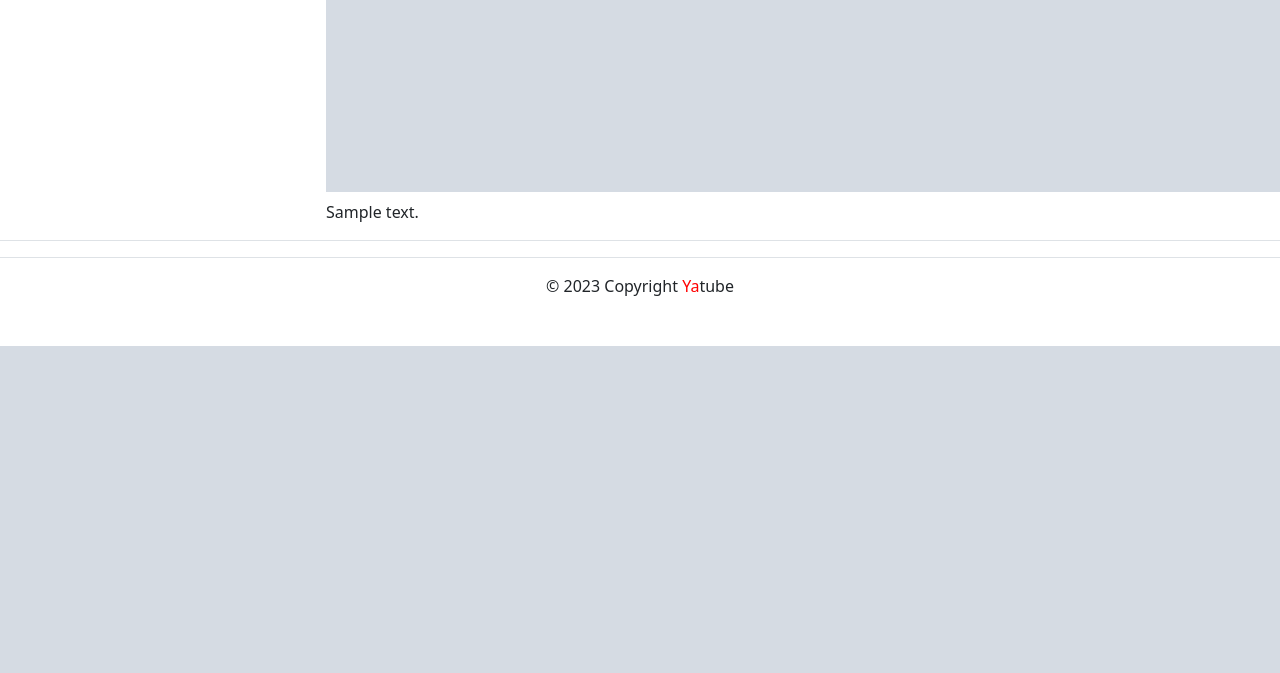
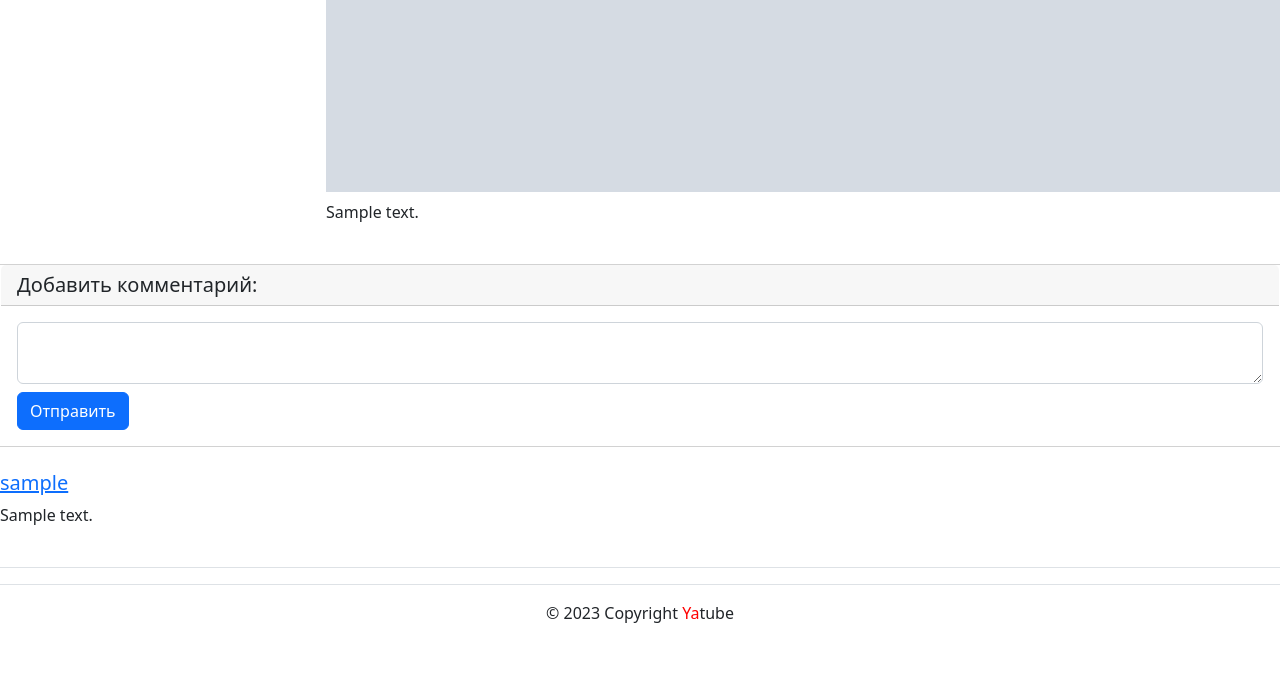
Before and after one commit to uHDezuT/hw04_tests, a Django app: page /posts/1/ in a window 1280 px wide. Shown: the part 588-1261 px from the top of the page. Before the commit the page ends 934 px from the top, so only its background shows below. Run offline with Django 3.2, Linux system fonts and the light colour scheme; a user stored in the database is signed in; tables that the repository leaves empty hold one stand-in row (values such as "Sample post"); grey boxes marked "Sample" are stand-in pictures; some libraries are stand-ins or nearby versions.

Commit message:
Создал форму с комментариями

```diff
--- a/yatube/posts/forms.py
+++ b/yatube/posts/forms.py
@@ -1,6 +1,6 @@
-from django.forms import ModelForm
+from django.forms import ModelForm, Textarea
 
-from .models import Post
+from .models import Post, Comment
 
 
 class PostForm(ModelForm):
@@ -17,3 +17,13 @@ class PostForm(ModelForm):
             'text': 'Текст поста',
             'image': 'Изображение поста',
         }
+
+
+class CommentForm(ModelForm):
+    class Meta:
+        model = Comment
+        fields = ('text',)
+        widgets = {'text': Textarea(attrs={"cols": 55, "rows": 2})}
+        help_texts = {
+            'text': 'Текст комментария',
+        }
--- a/yatube/posts/models.py
+++ b/yatube/posts/models.py
@@ -40,6 +40,7 @@ class Post(models.Model):
     image = models.ImageField(
         'Картинка',
         upload_to='posts/',
+        help_text='Добавьте изображение',
         blank=True
     )
 
@@ -48,3 +49,27 @@ class Post(models.Model):
 
     class Meta:
         ordering = ["-pub_date"]
+
+
+class Comment(models.Model):
+    post = models.ForeignKey(
+        Post,
+        on_delete=models.CASCADE,
+        related_name='comments'
+    )
+    author = models.ForeignKey(
+        User,
+        on_delete=models.CASCADE,
+        verbose_name='Автор',
+        related_name='comments'
+    )
+    text = models.TextField(
+        verbose_name='Текст комментария',
+        help_text='Введите текст'
+    )
+    created = models.DateTimeField(
+        verbose_name='Дата публикации', auto_now_add=True
+    )
+
+    def __str__(self):
+        return self.text[:15]
--- a/yatube/posts/urls.py
+++ b/yatube/posts/urls.py
@@ -12,7 +12,9 @@ urlpatterns = [
     path('profile/<str:username>/', views.profile, name='profile'),
     path('posts/<int:post_id>/', views.post_detail, name='post_detail'),
     path('create/', views.post_create, name='post_create'),
-    path('posts/<post_id>/edit/', views.post_edit, name='post_edit')
+    path('posts/<post_id>/edit/', views.post_edit, name='post_edit'),
+    path('posts/<int:post_id>/comment/', views.add_comment,
+         name='add_comment'),
 ]
 
 if settings.DEBUG:
--- a/yatube/posts/views.py
+++ b/yatube/posts/views.py
@@ -2,8 +2,8 @@ from django.contrib.auth.decorators import login_required
 from django.core.paginator import Paginator
 from django.shortcuts import render, get_object_or_404, redirect
 
-from .forms import PostForm
-from .models import Post, Group, User
+from .forms import PostForm, CommentForm
+from .models import Post, Group, User, Comment
 
 SELECT_LIMIT = 10  # лимит постов на странице
 
@@ -59,9 +59,13 @@ def post_detail(request, post_id):
 
     user_post = get_object_or_404(Post, id=post_id)
     post_count = user_post.author.posts.count()
+    form = CommentForm(request.POST or None)
+    comments = Comment.objects.filter(post__id=post_id)
     context = {
         'post_count': post_count,
         'user_post': user_post,
+        'form': form,
+        'comments': comments,
     }
     return render(request, 'posts/post_detail.html', context)
 
@@ -112,3 +116,15 @@ def post_edit(request, post_id):
                       "title": title,
                       "button_caption": button_caption,
                       "post": post})
+
+
+@login_required
+def add_comment(request, post_id):
+    post = get_object_or_404(Post, id=post_id)
+    form = CommentForm(request.POST or None)
+    if form.is_valid():
+        comment = form.save(commit=False)
+        comment.author = request.user
+        comment.post = post
+        comment.save()
+    return redirect('posts:post_detail', post_id=post_id)
--- /dev/null
+++ b/yatube/templates/includes/comment_form.html
@@ -0,0 +1,31 @@
+{% load user_filters %}
+
+{% if user.is_authenticated %}
+  <div class="card my-4">
+    <h5 class="card-header">Добавить комментарий:</h5>
+    <div class="card-body">
+      <form method="post" action="{% url 'posts:add_comment' user_post.id %}">
+        {% csrf_token %}
+        <div class="form-group mb-2">
+          {{ form.text|addclass:"form-control" }}
+        </div>
+        <button type="submit" class="btn btn-primary">Отправить</button>
+      </form>
+    </div>
+  </div>
+{% endif %}
+
+{% for comment in comments %}
+  <div class="media mb-4">
+    <div class="media-body">
+      <h5 class="mt-0">
+        <a href="{% url 'posts:profile' comment.author.username %}">
+          {{ comment.author.username }}
+        </a>
+      </h5>
+      <p>
+        {{ comment.text }}
+      </p>
+    </div>
+  </div>
+{% endfor %}
--- a/yatube/templates/posts/index.html
+++ b/yatube/templates/posts/index.html
@@ -22,6 +22,10 @@
         <a href="{% url 'posts:post_edit' post.id %}">
           редактировать запись</a>
       </li>
+      <li>
+        <a href="{% url 'posts:post_detail' post.id %}">
+          подробнее</a>
+      </li>
     </ul>
     {% if not forloop.last %}
     <hr>
--- a/yatube/templates/posts/post_detail.html
+++ b/yatube/templates/posts/post_detail.html
@@ -38,5 +38,6 @@
            {{ user_post.text }}
         </p>
     </article>
+    {% include 'includes/comment_form.html' %}
 </div>
 {% endblock %}
```
